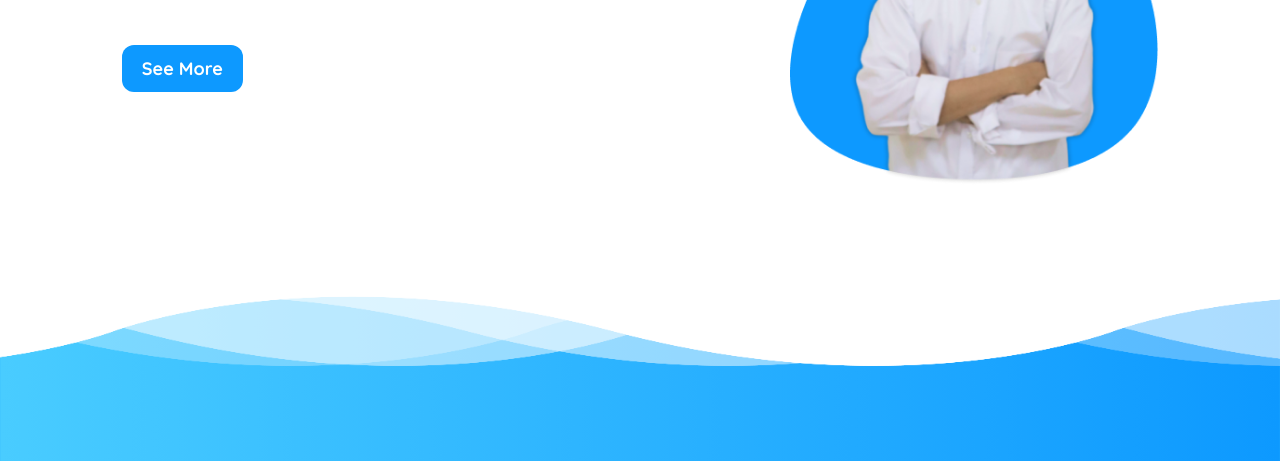
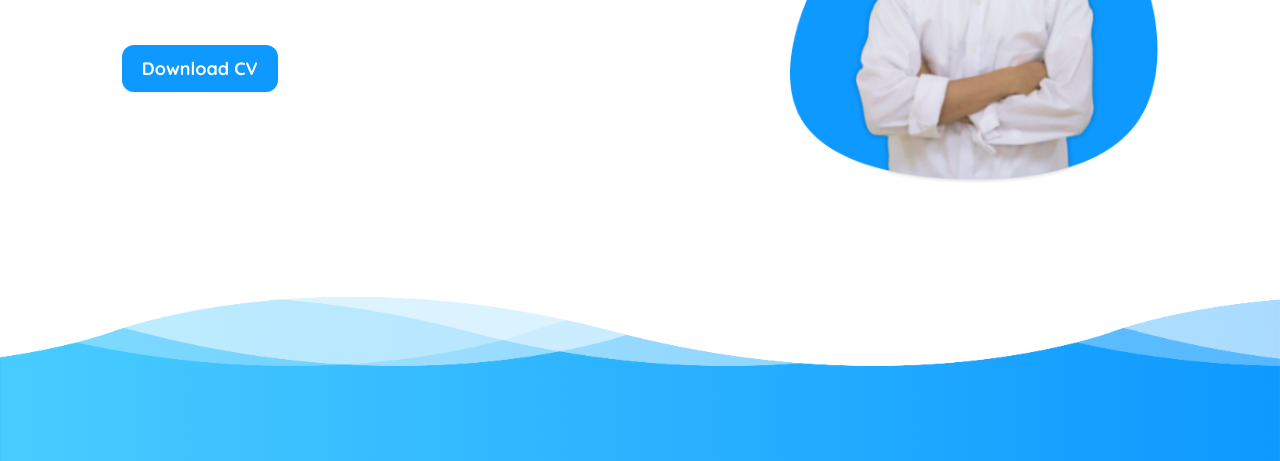
Before and after one commit to fami0110/fami0110.github.io, a plain HTML site: page index.html in a window 1280 px wide. Shown: the part 334-795 px from the top of the page. Drawn offline with nearby package versions, Linux system fonts and the light colour scheme.

Commit message:
add download cv

```diff
--- a/index.html
+++ b/index.html
@@ -44,7 +44,7 @@
         <p>Hello World!</p>
         <h2 translate="no">Ma<span>sando</span> Fami Ramadhan</h2>
         <h3 translate="no">Student | Web Developer</h3>
-        <a href="#about" class="btn-primary">See More</a>
+        <a href="https://drive.google.com/file/d/1CIxI8ThoVuMTImZcbcRxsF4Cwmw97CKT/view" class="btn-primary">Download CV</a>
       </article>
       <picture>
         <img src="/assets/img/hero.png" alt="">
```
